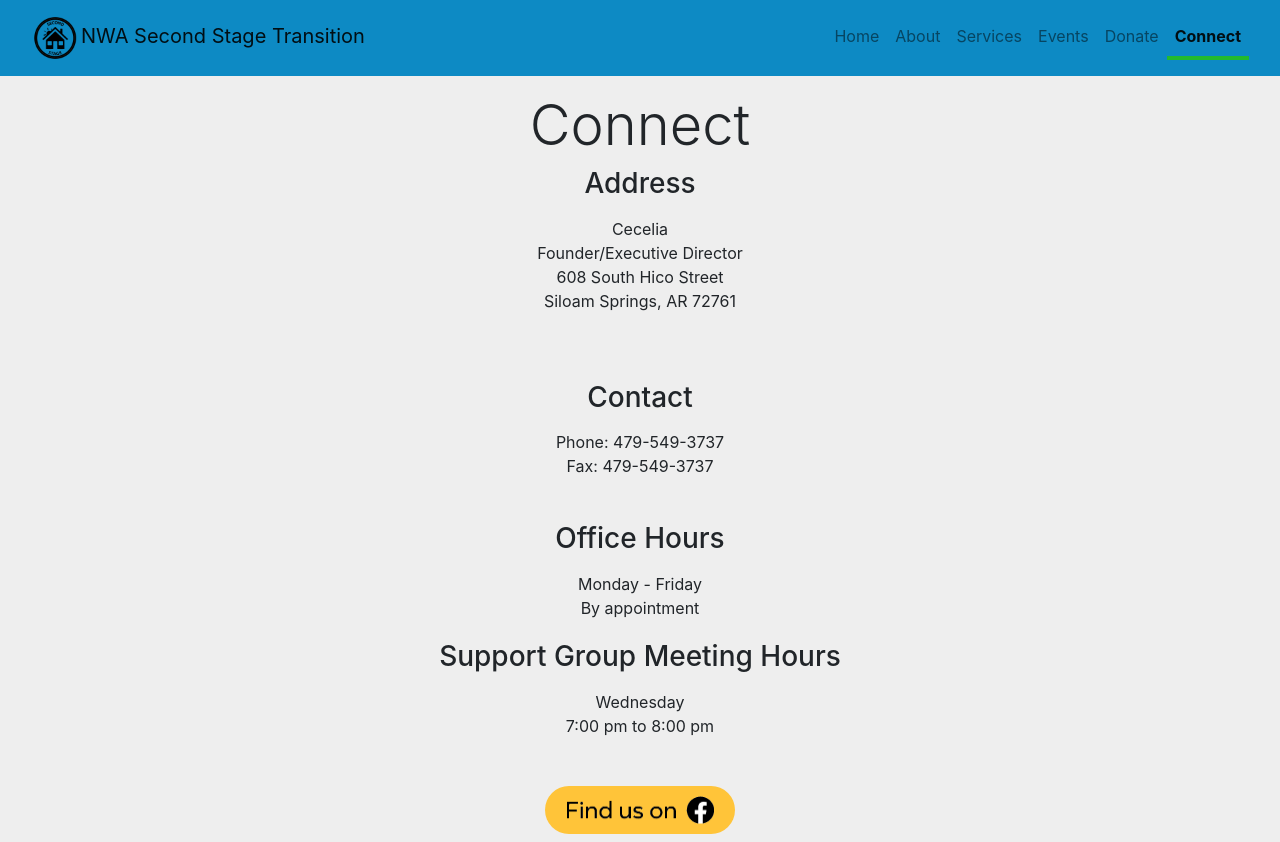
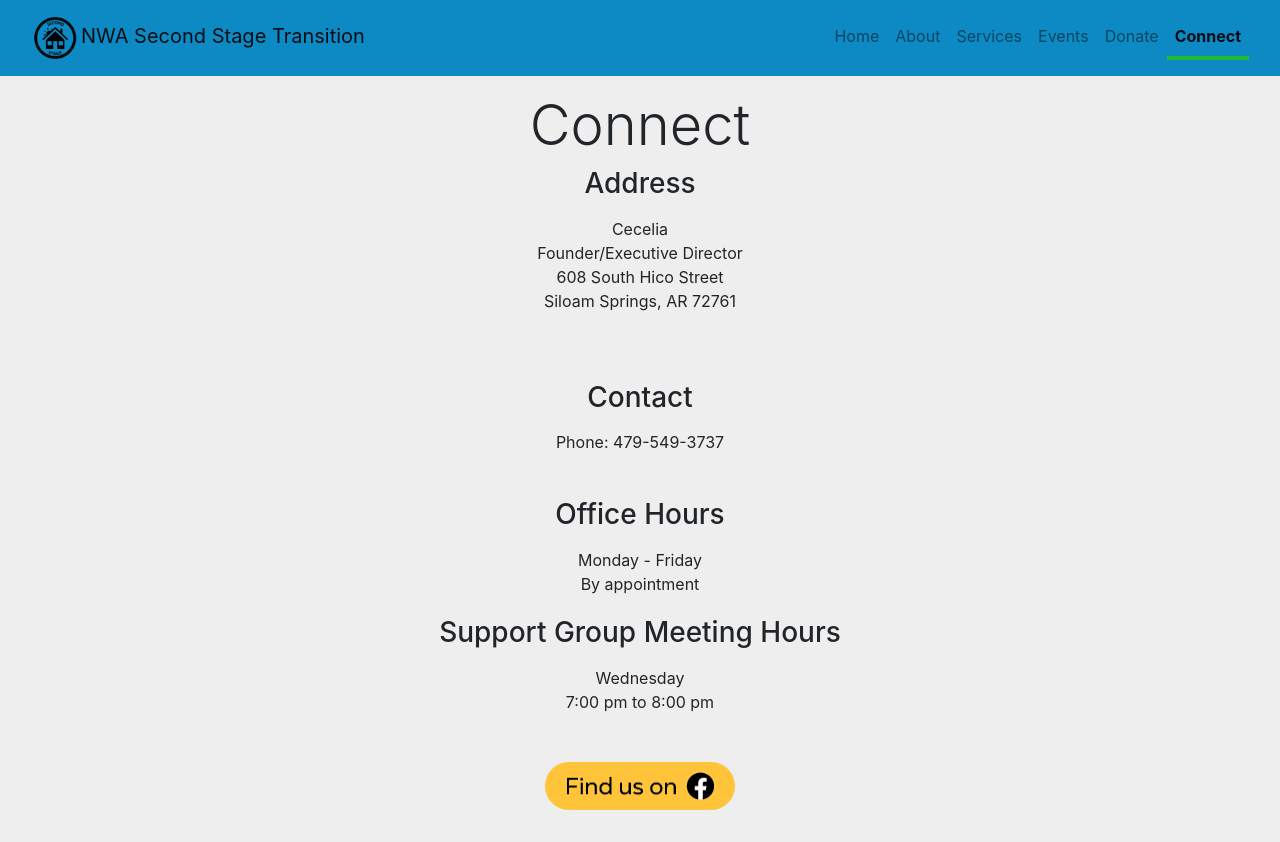
Before and after one commit to nwa-second-stage-transition/nwa-second-stage-transition.github.io, a Jekyll site: the page connect.html, which Jekyll copies as it is, in a window 1280 px wide and 900 px high, cut to the strip 0-842 px from the top of the window. Built offline with Jekyll 4.4.1, drawn with Linux system fonts in a browser that asks for light colours; nearby versions of some CDN libraries.

Commit message:
Update connect.html

```diff
--- a/connect.html
+++ b/connect.html
@@ -118,7 +118,7 @@
         <p class="lead">
           <div class="pb-1">
           Phone: 479-549-3737<br>
-          Fax: 479-549-3737<br>
+
           </div>
         </p>
       </div>
```
